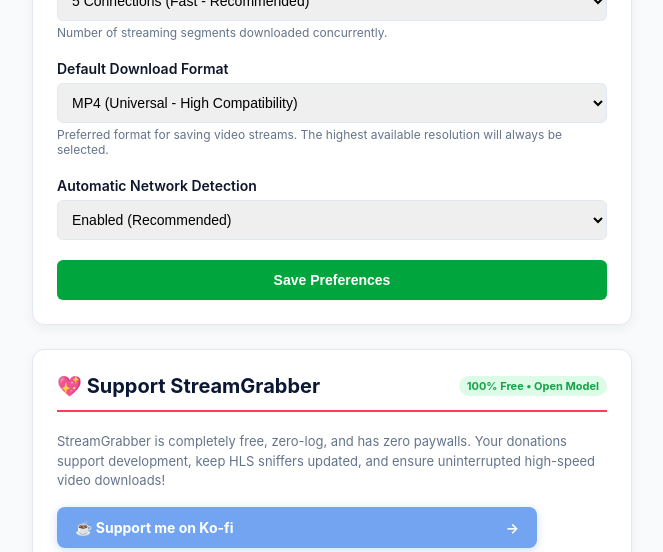
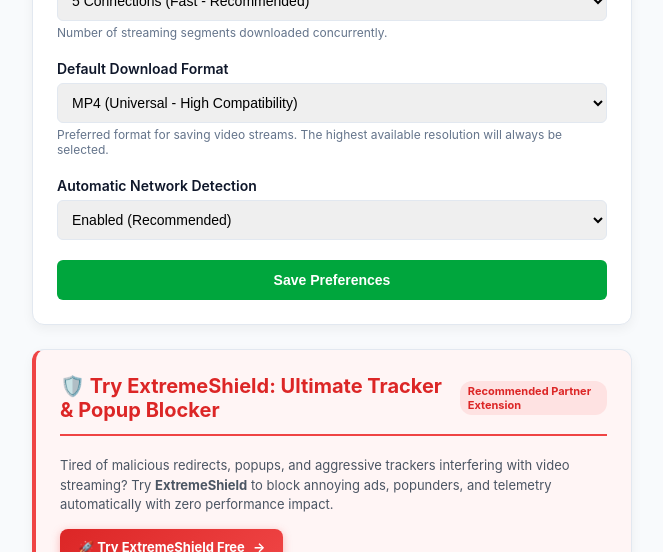
Before and after one commit to ayesua/StreamGrabber, a browser extension: page options.html in a window 1280 px wide. Shown: the part 459-1011 px from the top of the page, without its empty margins (308-971 px from the left). Drawn offline with Linux system fonts and the light colour scheme.

Commit message:
feat(StreamGrabber): v3.3.8 red brand icon glow & cross-recommendation for ExtremeShield

```diff
--- a/options.html
+++ b/options.html
@@ -206,6 +206,25 @@
     </form>
   </div>
 
+  <!-- Cross-Recommendation for ExtremeShield Armor -->
+  <div class="options-card" style="margin-top: 24px; border-left: 4px solid #ef4444; background: #fff5f5;">
+    <div class="options-title" style="border-bottom-color: #ef4444;">
+      <span style="display: flex; align-items: center; gap: 8px; color: #dc2626;">
+        🛡️ Try ExtremeShield: Ultimate Tracker & Popup Blocker
+      </span>
+      <span style="font-size: 11px; font-weight: 700; color: #dc2626; background: #fee2e2; padding: 3px 8px; border-radius: 12px;">Recommended Partner Extension</span>
+    </div>
+    <p style="font-size: 13px; color: #4b5563; line-height: 1.5; margin-bottom: 14px;">
+      Tired of malicious redirects, popups, and aggressive trackers interfering with video streaming? Try <strong>ExtremeShield</strong> to block annoying ads, popunders, and telemetry automatically with zero performance impact.
+    </p>
+    <a href="https://chromewebstore.google.com/search/ExtremeShield" target="_blank" style="text-decoration: none; inline-block;">
+      <div style="background: linear-gradient(135deg, #dc2626, #ef4444); color: #ffffff; padding: 10px 18px; border-radius: 8px; display: inline-flex; align-items: center; gap: 8px; font-weight: 700; font-size: 13px; box-shadow: 0 2px 8px rgba(239, 68, 68, 0.35);">
+        <span>🚀 Try ExtremeShield Free</span>
+        <span>&rarr;</span>
+      </div>
+    </a>
+  </div>
+
   <!-- Support & Donations Card -->
   <div class="options-card" style="margin-top: 24px;">
     <div class="options-title" style="border-bottom-color: #f43f5e;">
--- a/styles.css
+++ b/styles.css
@@ -54,7 +54,7 @@
   width: 32px;
   height: 32px;
   border-radius: 50%;
-  box-shadow: 0 2px 10px rgba(0, 135, 205, 0.4);
+  box-shadow: 0 0 12px rgba(239, 68, 68, 0.9);
   display: block;
 }
 
```
Also changed, not shown: manifest.json, 1 other file.
